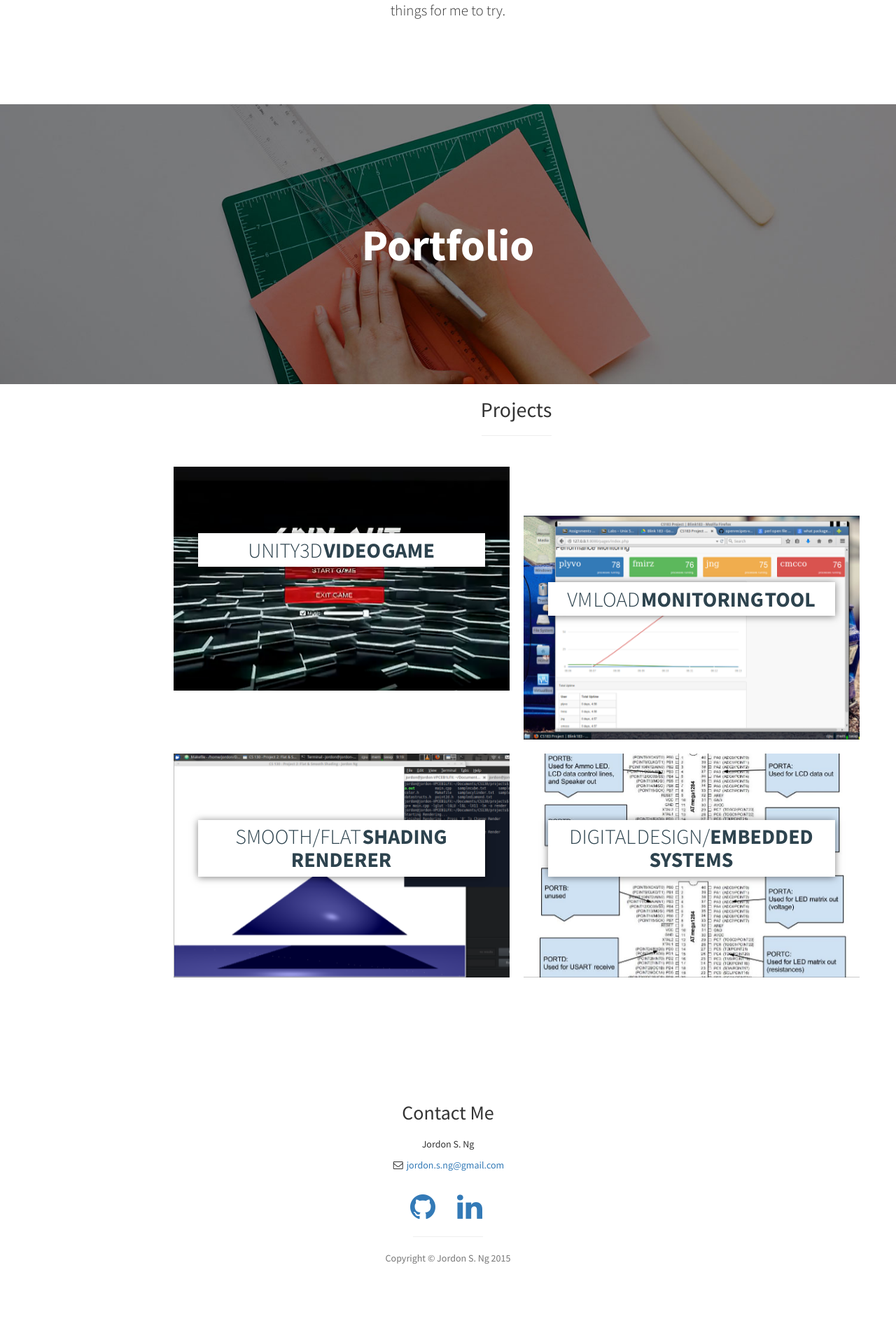
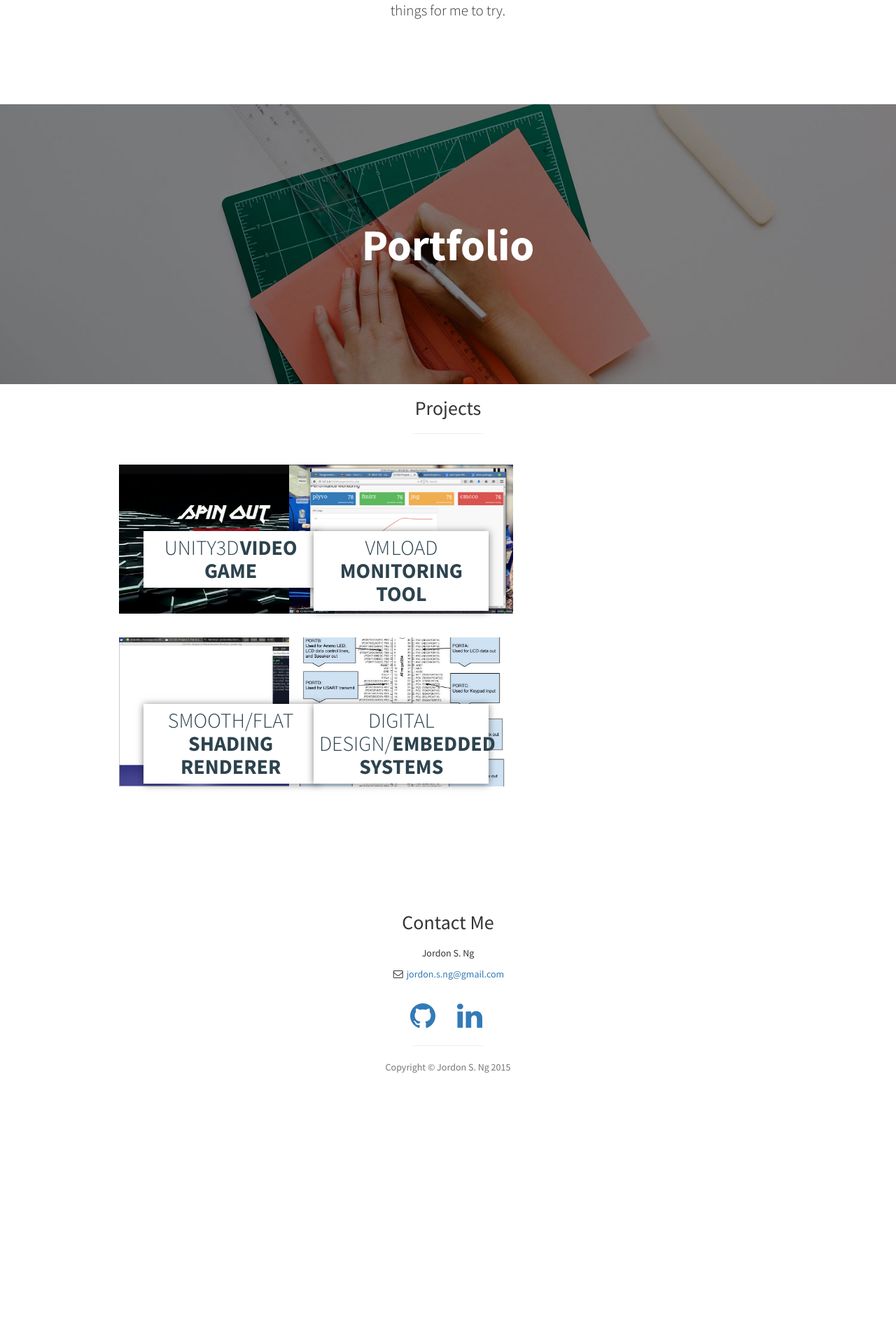
Before and after one commit to jsng0/jsng0.github.io, a Jekyll site: the page index.html, which Jekyll copies as it is, in a window 1280 px wide. Shown: the part 1307-3225 px from the top of the page at 70% size. Built offline with Jekyll 4.4.1, drawn with Linux system fonts in a browser that asks for light colours; comment, search, counter and statistics services are not loaded; after the commit the page ends 2952 px from its top, so only the background shows below that.

Commit message:
wrapped each proj with half cols

```diff
--- a/index.html
+++ b/index.html
@@ -105,10 +105,11 @@
         </aside>
         <div class="container">
             <div class="row">
-                <div class="col-lg-12 col-lg-offset-1 text-center">
-                    <h2>Projects</h2>
+                <div class="col-lg-10 col-lg-offset-1 text-center">
+                    <h1>Projects</h1>
                     <hr class="small">
-                    <!--div class="row"-->
+                    <div class="row">
+                        <div class="col-md-6 col-lg-3">
                             <div class="grid">
                                 <figure class="effect-steve">
                                     <a href = "https://github.com/the-jsng/SpinOut">
@@ -120,6 +121,8 @@
                                     </a>
                                 </figure>
                             </div>
+                        </div>
+                        <div class="col-md-6 col-lg-3">
                             <div class="grid">
                                 <figure class="effect-steve">
                                     <a href="https://github.com/the-jsng/Performance-Monitoring">
@@ -131,8 +134,10 @@
                                     </a>
                                 </figure>
                             </div>
-                    <!--/div -->
-                    <!--div class="row" -->
+                        </div>
+                    </div>
+                    <div class="row">
+                        <div class="col-md-6 col-lg-3">
                             <div class="grid">
                                 <figure class="effect-steve">
                                     <a href="https://github.com/the-jsng/RayTracing">
@@ -144,6 +149,8 @@
                                     </a>
                                 </figure>
                             </div>
+                        </div>
+                        <div class="col-md-6 col-lg-3">
                             <div class="grid">
                                 <figure class="effect-steve">
                                     <a href="https://github.com/the-jsng/Dot-Matrix-Game">
@@ -155,7 +162,8 @@
                                     </a>
                                 </figure>
                             </div>
-                    <!--/div -->
+                        </div>
+                    </div>
                 </div>
                 <!-- /.col-lg-10 -->
             </div>
```
Lines whose indentation alone changed are shown as unchanged.
